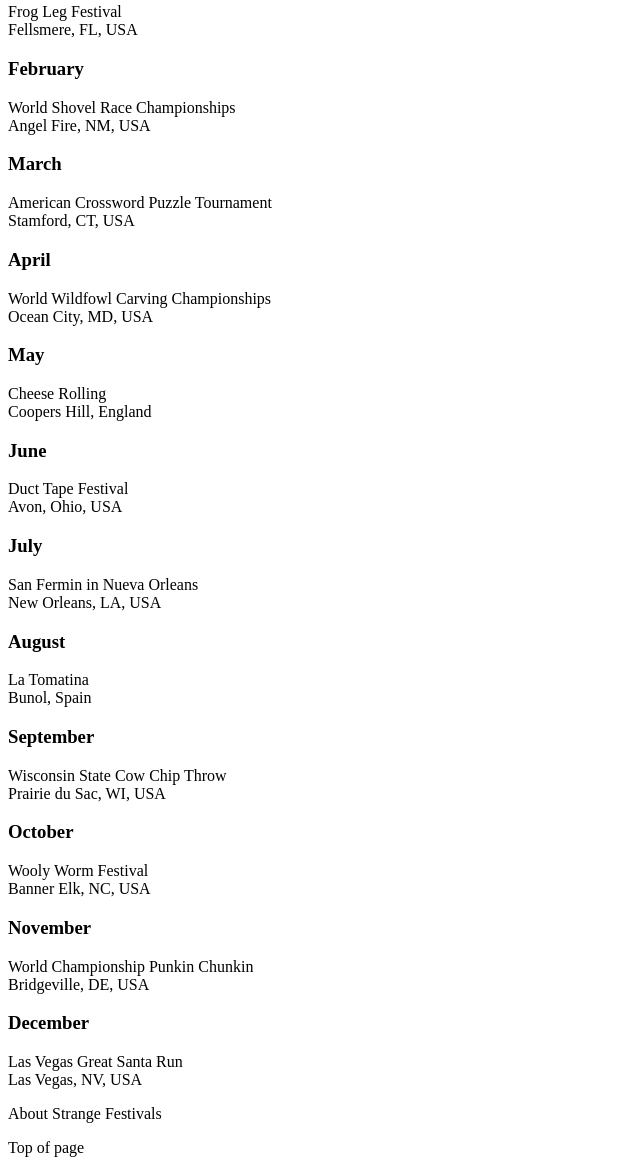
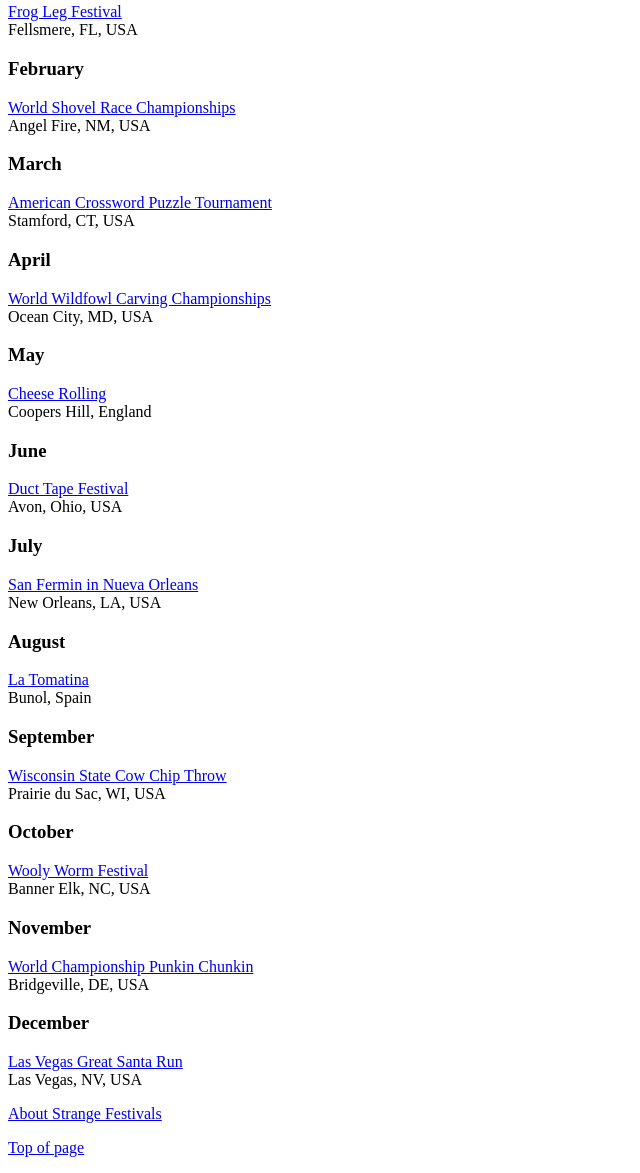
Before and after one commit to WMason69/DWS-1, a plain HTML site: page links-images/links.html in a window 1280 px wide. Shown: the part 219-1392 px from the top of the page, without its empty margins (0-640 px from the left). Drawn offline with Linux system fonts and the light colour scheme.

Commit message:
Added structural and semantic markup to links.html

```diff
--- a/links-images/links.html
+++ b/links-images/links.html
@@ -9,7 +9,7 @@
 </head>
 
 <body>
-<h1>Strange Festivals</h1>
+<h1 id=#top>Strange Festivals</h1>
 
 <h2>Festivals by Month</h2>
 
@@ -18,67 +18,69 @@ Please contact us if you would like more information.</p>
 
 <h3>January</h3>
 
-<p>Frog Leg Festival</br>
+<p> <a href="http://www.froglegfestival.com">Frog Leg Festival</a></br>
 Fellsmere, FL, USA</p>
 
 <h3>February</h3>
 
-<p>World Shovel Race Championships</br>
+<p><a href="http://www.santafenewmexican.com/LocalNews/Angel-Fire-Shovel-Racing-Revived">World Shovel Race Championships</a></br>
 Angel Fire, NM, USA</p>
 
 <h3>March</h3>
 
-<p>American Crossword Puzzle Tournament</br>
+<p><a href="http://www.crosswordtournament.com">American Crossword Puzzle Tournament</a></br>
 Stamford, CT, USA</p>
 
 <h3>April</h3>
 
-<p>World Wildfowl Carving Championships</br>
+<p><a href="http://www.wardmuseum.org
+">World Wildfowl Carving Championships</a></br>
 Ocean City, MD, USA</p>
 
 <h3>May</h3>
 
-<p>Cheese Rolling</br>
+<p><a href="http://www.cheese-rolling.co.uk">Cheese Rolling</a></br>
 Coopers Hill, England</p>
 
 <h3>June</h3>
 
-<p>Duct Tape Festival</br>
+<p><a href="http://www.ducttapefestival.com">Duct Tape Festival</a></br>
 Avon, Ohio, USA</p>
 
 <h3>July</h3>
 
-<p>San Fermin in Nueva Orleans</br>
+<p><a href="http://www.nolabulls.com">San Fermin in Nueva Orleans</a></br>
 New Orleans, LA, USA</p>
 
 <h3>August</h3>
 
-<p>La Tomatina</br>
+<p><a href="http://www.tomatina.es">La Tomatina</a></br>
 Bunol, Spain</p>
 
 <h3>September</h3>
 
-<p>Wisconsin State Cow Chip Throw</br>
+<p><a href="http://www.wiscowchip.com">Wisconsin State Cow Chip Throw</a></br>
 Prairie du Sac, WI, USA</p>
 
 <h3>October</h3>
 
-<p>Wooly Worm Festival</br>
+<p><a href="http://www.woollyworm.com">Wooly Worm Festival</a></br>
 Banner Elk, NC, USA</p>
 
 <h3>November</h3>
 
-<p>World Championship Punkin Chunkin</br>
+<p><a href="http://www.punkinchunkin.com
+">World Championship Punkin Chunkin</a></br>
 Bridgeville, DE, USA</p>
 
 <h3>December</h3>
 
-<p>Las Vegas Great Santa Run</br>
+<p><a href="http://www.opportunityvillage.org/great-santa-run">Las Vegas Great Santa Run</a></br>
 Las Vegas, NV, USA</p>
 
-<p>About Strange Festivals</p>
+<p><a href="about.html">About Strange Festivals<a/></p>
 
-<p>Top of page</p>
+<p><a href="#top">Top of page<a/></p>
 
 </body>
 </html>
```
